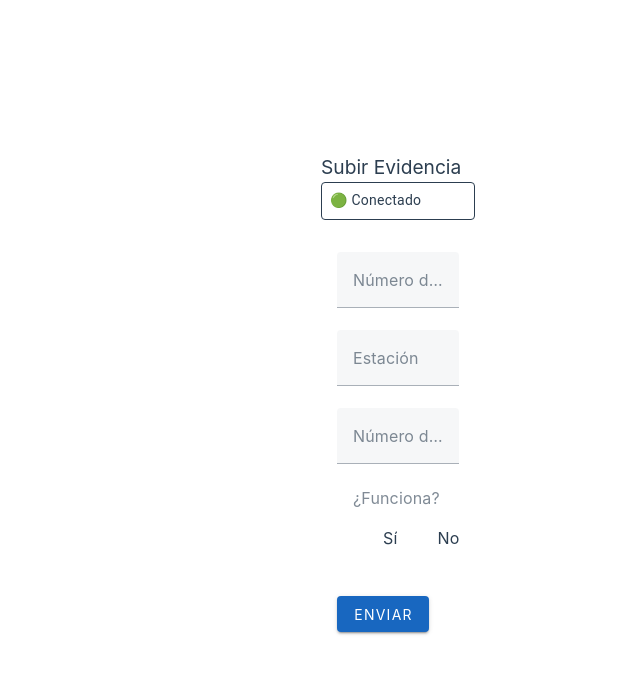
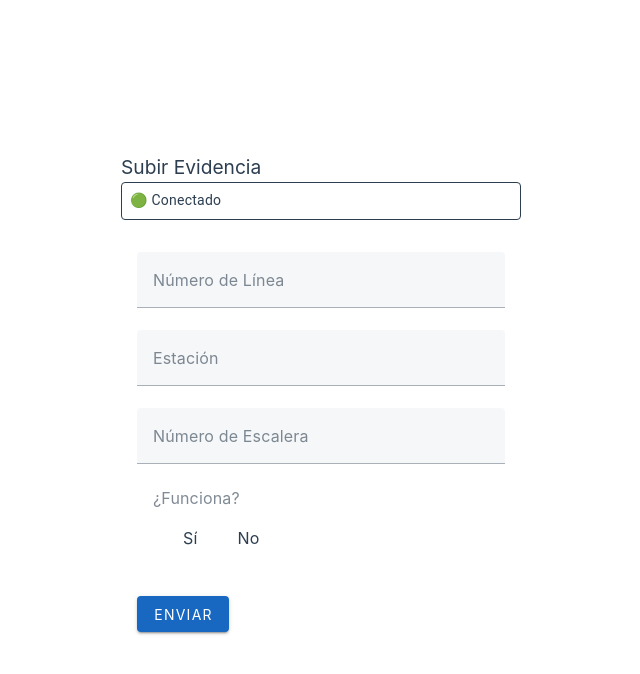
Before and after one commit to bandatos/escalerasSurvey, a Vue app: page / in a window 1280 px wide. Shown: the top 674 px of the page, without its empty margins (319-959 px from the left). Built offline with nearby package versions, Linux system fonts and the light colour scheme.

Commit message:
refactor(layout): Simplify App.vue structure and adjust main.css for full viewport usage

```diff
--- a/src/App.vue
+++ b/src/App.vue
@@ -3,37 +3,11 @@ import Form from "./components/Form.vue";
 </script>
 
 <template>
-  <header></header>
-  <main>
-    <Form />
-  </main>
+  <v-container fluid class="fill-height">
+    <v-row justify="center" class="fill-height" align="center">
+      <v-col cols="12" sm="10" md="6" lg="4" xl="4">
+        <Form />
+      </v-col>
+    </v-row>
+  </v-container>
 </template>
-
-<style scoped>
-header {
-  line-height: 1.5;
-}
-
-.logo {
-  display: block;
-  margin: 0 auto 2rem;
-}
-
-@media (min-width: 1024px) {
-  header {
-    display: flex;
-    place-items: center;
-    padding-right: calc(var(--section-gap) / 2);
-  }
-
-  .logo {
-    margin: 0 2rem 0 0;
-  }
-
-  header .wrapper {
-    display: flex;
-    place-items: flex-start;
-    flex-wrap: wrap;
-  }
-}
-</style>
--- a/src/assets/main.css
+++ b/src/assets/main.css
@@ -1,13 +1,14 @@
 @import './base.css';
 
 #app {
-  max-width: 1280px;
+  width: 100vw;
+  height: 100vh;
   margin: 0 auto;
-  padding: 2rem;
+  padding: 0;
   font-weight: normal;
 }
 
-a,
+/* a,
 .green {
   text-decoration: none;
   color: hsla(160, 100%, 37%, 1);
@@ -33,3 +34,4 @@ a,
     padding: 0 2rem;
   }
 }
+ */
```
